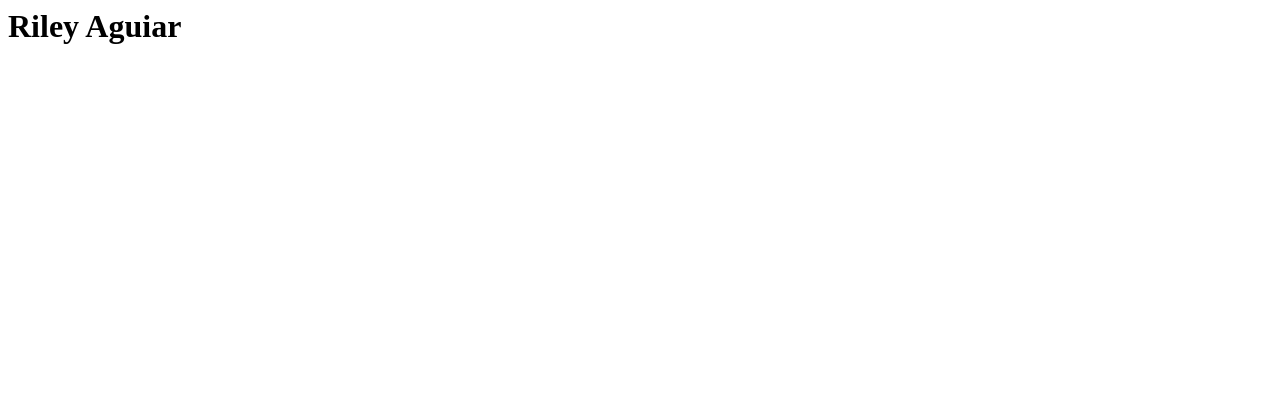
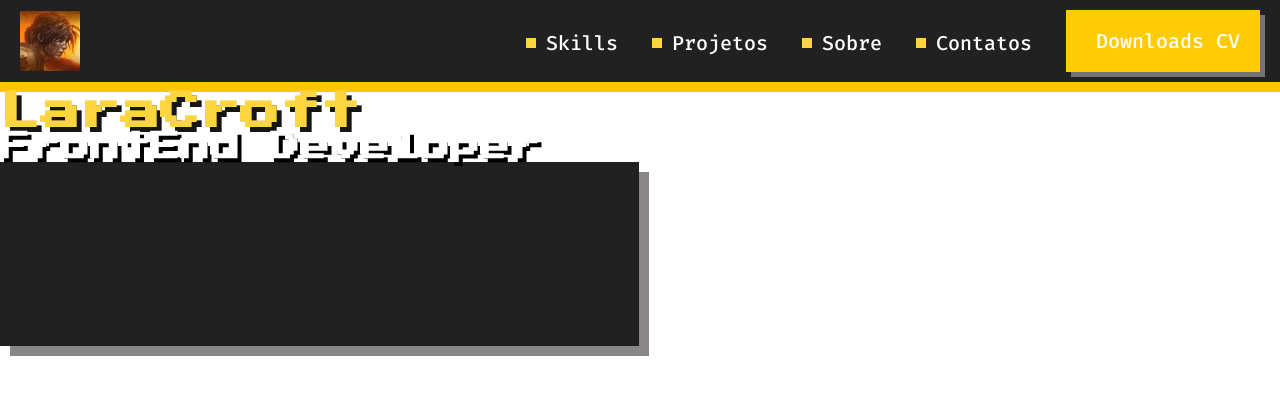
Before and after one commit to RileyAguiar/RileyAguiar.github.io, a plain HTML site: page index.html in a window 1280 px wide. Drawn offline with Linux system fonts and the light colour scheme.

Commit message:
add the project

```diff
--- /dev/null
+++ b/css/components/box.css
@@ -0,0 +1,6 @@
+#box {
+    background-color: #212121;
+    width: 639px;
+    height: 184px;
+    box-shadow: 10px 10px 0 rgba(83, 80, 80, 0.692);
+}
--- /dev/null
+++ b/css/components/subtitle.css
@@ -0,0 +1,6 @@
+h2 {
+    font-size: 30px;
+    text-shadow: 4px 4px 0px #000;
+    font-family: 'Press Start 2P', sans-serif;
+    color: white
+}
--- /dev/null
+++ b/css/components/title.css
@@ -0,0 +1,6 @@
+h1 {
+    font-family: "Press Start 2P", sans-serif;
+    font-size: 40px;
+    color: #FDD540;
+    text-shadow: 5px 5px 0px  rgb(22, 22, 22);
+}
--- /dev/null
+++ b/css/index.css
@@ -0,0 +1,58 @@
+header {
+    display:flex;
+    justify-content: space-between;
+    align-items: center;
+    background-color:#212121;
+    border-bottom: 10px solid #FFC700;
+    padding-left: 20px;
+    padding-right: 20px;
+    padding-top: 10px;
+    padding-bottom: 10px;
+}
+
+
+nav{
+
+    text-align: right;
+}
+
+a {
+    display: inline-flex;
+    align-items: center;
+    color: #FFF;
+    font-size: 20px;
+    font-family: "Fira Code", Arial, Helvetica, sans-serif;
+    font-weight: 500;
+    text-decoration: none;
+    margin-right: 30px;
+    transition: transform 105ms cubic-bezier(.45,.97,.68,2.48);
+
+}
+
+a::before {
+    content: "";
+    background-color: #FDD540;
+    width: 10px;
+    height: 10px;
+    margin-right: 10px;
+
+}
+
+
+
+#button {
+    display: inline-block;
+    background-color: #FFCB05;
+    box-shadow: 5px 5px 0px #757373;
+    padding: 18px 20px;
+    margin-right: 0;
+    transition: transform 105ms cubic-bezier(.45,.97,.68,2.48);
+}
+
+#button:hover {
+    transform: scale(1.04);
+}
+
+a:hover {
+    transform: scale(1.04);
+}
--- /dev/null
+++ b/css/reset.css
@@ -0,0 +1,3 @@
+body, h1, h2, h3 {
+    margin: 0;
+}
--- a/index.html
+++ b/index.html
@@ -1 +1,38 @@
-<h1>Riley Aguiar</h1>
+
+<!DOCTYPE html>
+<html lang="pt-BR">
+    <head>
+        <meta charset="UTF-8">
+        <title>Shadow of the Tomb Raider</title>
+
+        <link rel="preconnect" href="https://fonts.gstatic.com">
+        <link href="https://fonts.googleapis.com/css2?family=Fira+Code:wght@300;500&family=Press+Start+2P&display=swap" rel="stylesheet">
+
+
+        <link rel="stylesheet" href="css/reset.css">
+        <link rel="stylesheet" href="css/index.css">
+        <link rel="stylesheet" href="css/components/title.css">
+        <link rel="stylesheet" href="css/components/subtitle.css">
+        <link rel="stylesheet" href="css/components/box.css">
+    </head>
+    <body>
+
+        <header>
+            <img src="assets/img/logo lara.jpeg" alt="Logo">
+
+
+            <nav>
+                <a href="" lang="en">Skills</a>
+                <a href="">Projetos</a>
+                <a href="">Sobre</a>
+                <a href="">Contatos</a>
+                <a id="button" href="" lang="en">Downloads CV</a>
+            </nav>
+
+        </header>
+        <h1>LaraCroft</h1>
+        <h2>FrontEnd Developer</h2>
+
+        <div id="box"></div>
+    </body>
+</html>
```
Also changed, not shown: assets/img/logo lara wall.jpeg (added), assets/img/logo lara.jpeg (added), assets/img/logo marco bruno.jpeg (added).
